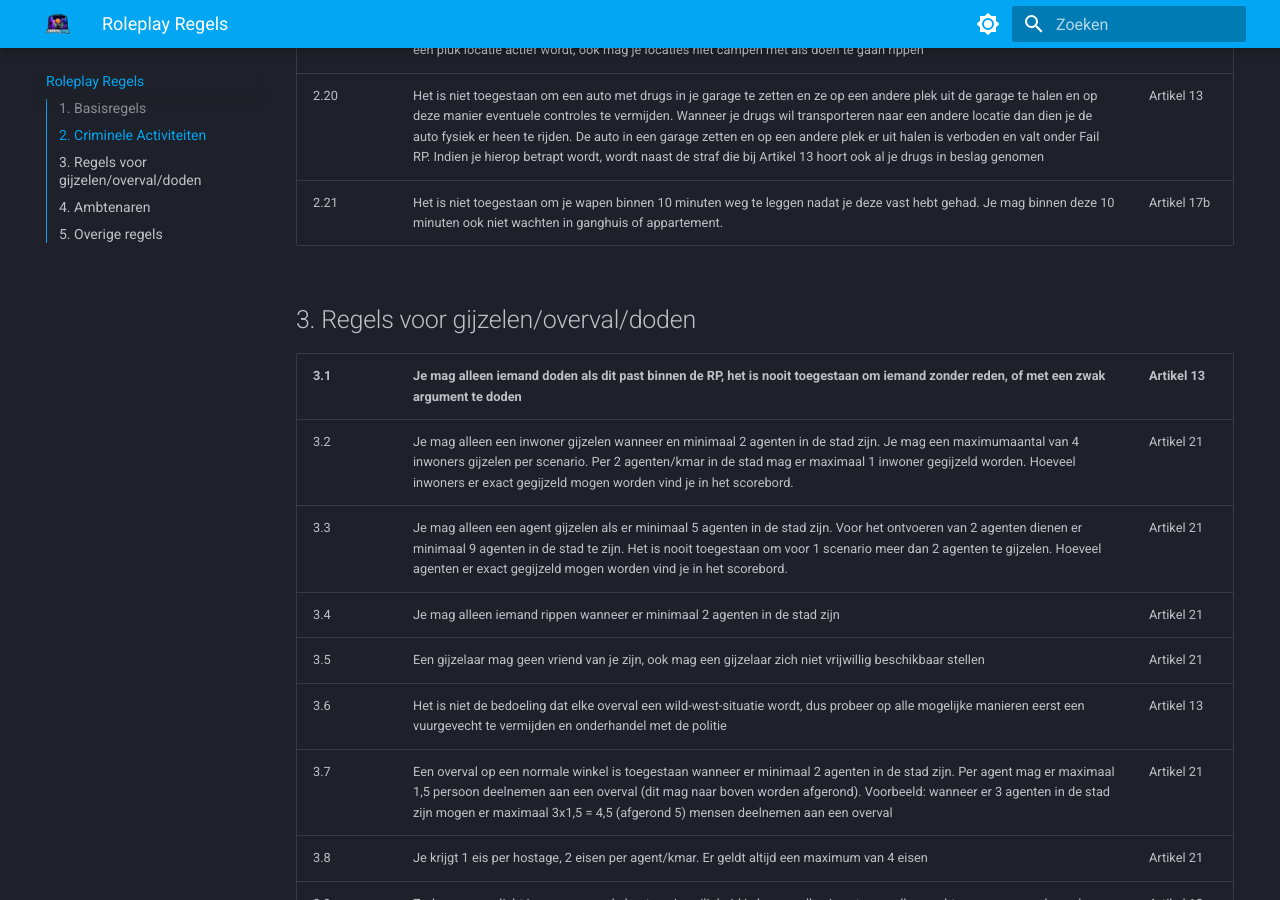
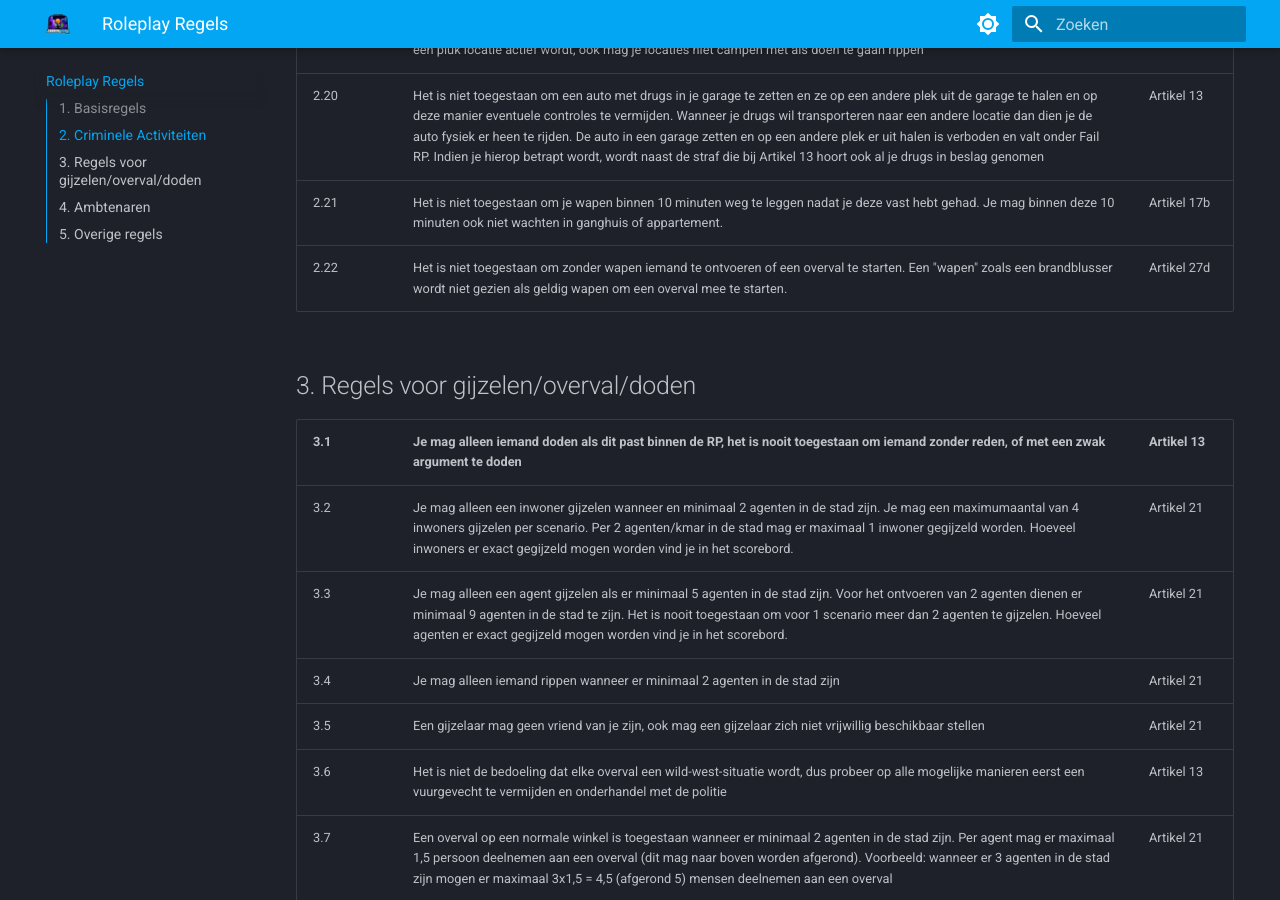
Before and after one commit to ZuiderStad-RP/regels, an MkDocs documentation site: the page built from docs/roleplay.md, in a window 1280 px wide and 900 px high, scrolled down 3520 px. Built offline with MkDocs 1.6.1 and Material for MkDocs 9.7.7, drawn with Linux system fonts in a browser that asks for light colours.

Commit message:
Update roleplay.md

```diff
--- a/docs/roleplay.md
+++ b/docs/roleplay.md
@@ -66,6 +66,7 @@ Onder overheidsobjecten vallen voorwerpen zoals: medkits, repair kits, politie/k
  <tr><td>2.19</td><td>Het campen van populaire locaties is verboden. Je mag dus niet campen omdat je aan het wachten bent tot bijvoorbeeld een pluk locatie actief wordt, ook mag je locaties niet campen met als doen te gaan rippen</td><td>Artikel 27c</td></tr>
  <tr><td>2.20</td><td>Het is niet toegestaan om een auto met drugs in je garage te zetten en ze op een andere plek uit de garage te halen en op deze manier eventuele controles te vermijden. Wanneer je drugs wil transporteren naar een andere locatie dan dien je de auto fysiek er heen te rijden. De auto in een garage zetten en op een andere plek er uit halen is verboden en valt onder Fail RP. Indien je hierop betrapt wordt, wordt naast de straf die bij Artikel 13 hoort ook al je drugs in beslag genomen</td><td>Artikel 13</td></tr>
  <tr><td>2.21</td><td>Het is niet toegestaan om je wapen binnen 10 minuten weg te leggen nadat je deze vast hebt gehad. Je mag binnen deze 10 minuten ook niet wachten in ganghuis of appartement.</td><td>Artikel 17b</td></tr>
+ <tr><td>2.22</td><td>Het is niet toegestaan om zonder wapen iemand te ontvoeren of een overval te starten. Een "wapen" zoals een brandblusser wordt niet gezien als geldig wapen om een overval mee te starten.</td><td>Artikel 27d</td></tr>
 </tbody></table>
 
 ## 3. Regels voor gijzelen/overval/doden
```
